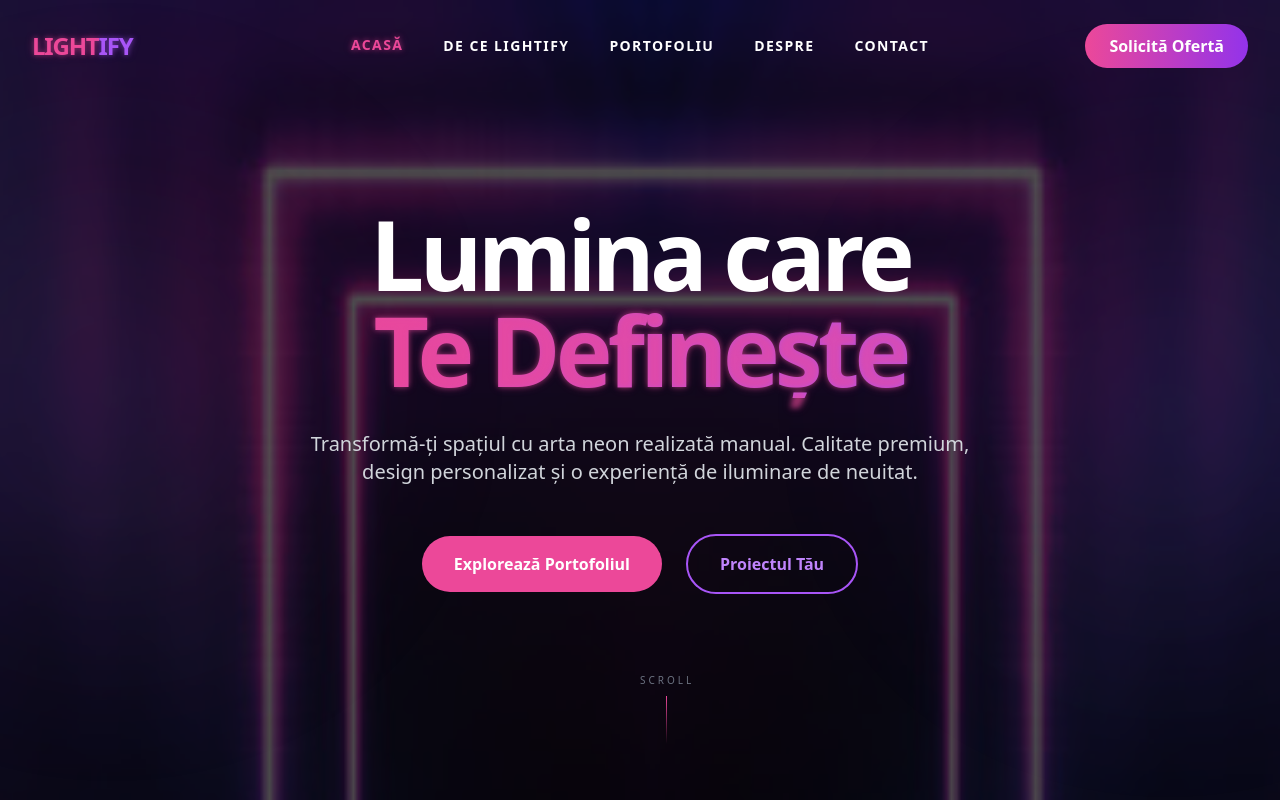
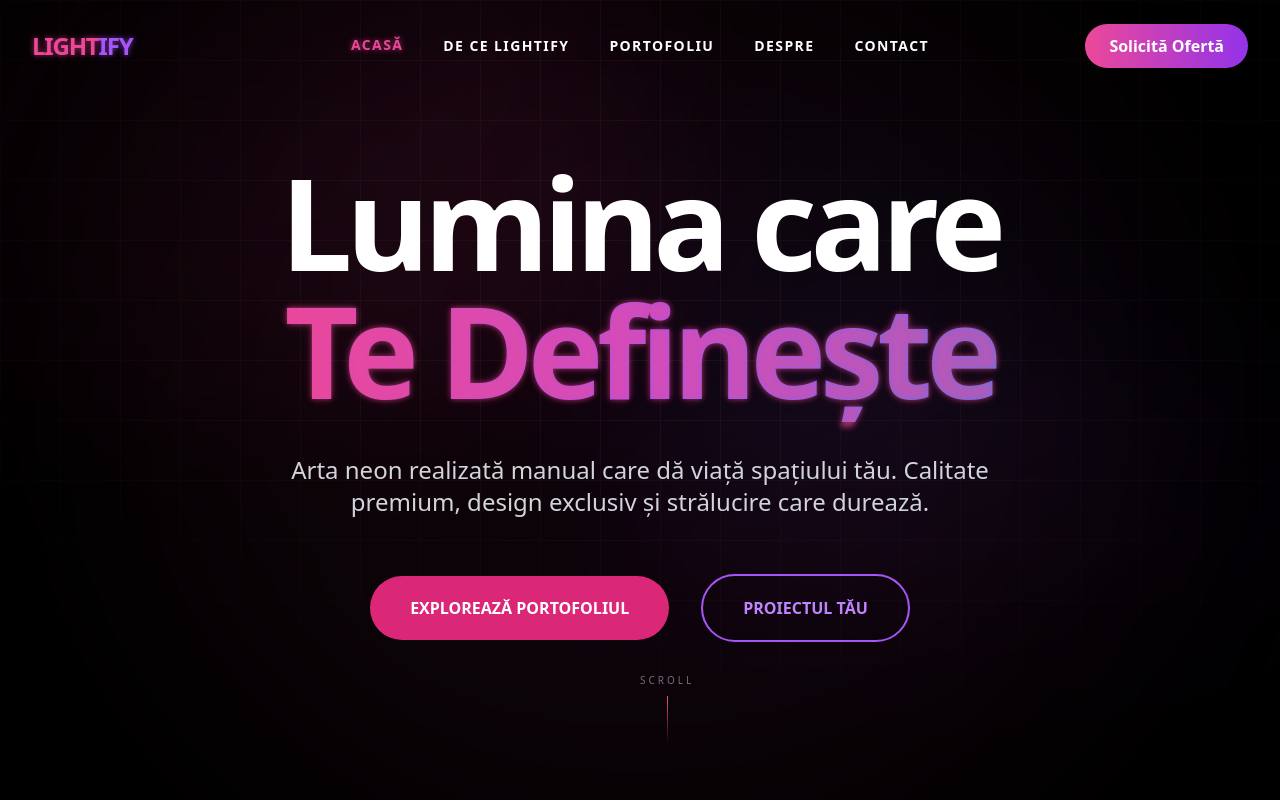
Before and after one commit to TeodorTech/lightify, a Next.js app: page / in a window 1280 px wide. Shown: the top 800 px of the page. Built offline with nearby package versions, Linux system fonts and the light colour scheme.

Commit message:
Final UI polish: enhanced hero background, glass cards, and animations

```diff
--- a/src/pages/index.tsx
+++ b/src/pages/index.tsx
@@ -35,42 +35,51 @@ export default function Home() {
     >
       {/* Hero Section */}
       <section className="relative h-screen flex items-center overflow-hidden">
-        <div className="absolute inset-0 z-0">
-          <Image
-            src="/images/home2.jpg"
-            alt="Fundal lumini neon"
-            fill
-            className="object-cover brightness-[0.3]"
-            style={{ objectPosition: "center top" }}
-            priority
+        <div className="absolute inset-0 z-0 bg-black overflow-hidden">
+          {/* Primary Glows - Increased Visibility */}
+          <div className="absolute top-[-10%] left-[-10%] w-[60%] h-[60%] bg-pink-500/30 rounded-full blur-[100px] animate-pulse" />
+          <div className="absolute bottom-[-10%] right-[-10%] w-[60%] h-[60%] bg-purple-500/30 rounded-full blur-[100px] animate-pulse delay-1000" />
+          <div className="absolute top-[20%] right-[10%] w-[40%] h-[40%] bg-blue-500/20 rounded-full blur-[120px] animate-pulse delay-500" />
+
+          {/* Subtle Grid Overlay */}
+          <div
+            className="absolute inset-0 opacity-[0.05]"
+            style={{
+              backgroundImage: `linear-gradient(#fff 1px, transparent 1px), linear-gradient(90deg, #fff 1px, transparent 1px)`,
+              backgroundSize: '60px 60px'
+            }}
           />
-          {/* Ambient Glows */}
-          <div className="absolute top-1/4 -left-20 w-96 h-96 bg-pink-500/20 rounded-full blur-[120px] animate-pulse" />
-          <div className="absolute bottom-1/4 -right-20 w-96 h-96 bg-purple-500/20 rounded-full blur-[120px] animate-pulse delay-700" />
+
+          {/* Radial Gradient for Focus */}
+          <div className="absolute inset-0 bg-gradient-to-b from-transparent via-black/20 to-black" />
+          <div className="absolute inset-0 bg-[radial-gradient(circle_at_center,transparent_0%,rgba(0,0,0,0.8)_100%)]" />
         </div>
 
-        <div className="relative max-w-7xl mx-auto py-24 px-4 sm:py-32 sm:px-6 lg:px-8 text-center">
-          <h1 className="text-5xl font-extrabold tracking-tighter text-white sm:text-6xl lg:text-8xl">
+        <div className="relative z-10 max-w-7xl mx-auto py-24 px-4 sm:py-32 sm:px-6 lg:px-8 text-center">
+          <div className="absolute top-1/2 left-1/2 -translate-x-1/2 -translate-y-1/2 w-[120%] h-[120%] bg-pink-500/5 rounded-full blur-[120px] -z-10" />
+
+          <h1 className="text-6xl font-extrabold tracking-tighter text-white sm:text-7xl lg:text-9xl animate-in fade-in slide-in-from-top-4 duration-1000">
             Lumina care{" "}
-            <span className="block text-transparent bg-clip-text bg-gradient-to-r from-pink-500 to-purple-500 text-glow-pink">
+            <span className="block text-transparent bg-clip-text bg-gradient-to-r from-pink-500 via-purple-500 to-blue-500 text-glow-pink pb-2">
               Te Definește
             </span>
           </h1>
-          <p className="mt-8 max-w-lg mx-auto text-lg sm:text-xl text-gray-300 sm:max-w-2xl leading-relaxed">
-            Transformă-ți spațiul cu arta neon realizată manual. Calitate premium, design personalizat și o experiență de iluminare de neuitat.
+          <p className="mt-8 max-w-lg mx-auto text-lg sm:text-2xl text-gray-300 sm:max-w-3xl leading-relaxed animate-in fade-in slide-in-from-bottom-4 duration-1000 delay-200">
+            Arta neon realizată manual care dă viață spațiului tău. Calitate premium, design exclusiv și strălucire care durează.
           </p>
-          <div className="mt-12 flex flex-col sm:flex-row items-center justify-center gap-6">
+          <div className="mt-14 flex flex-col sm:flex-row items-center justify-center gap-8 animate-in fade-in zoom-in duration-1000 delay-500">
             <Link
               href="/portfolio"
-              className="w-full sm:w-auto px-8 py-4 bg-pink-500 text-white font-bold rounded-full hover:bg-pink-400 transition-all hover:shadow-neon-pink transform hover:-translate-y-1"
+              className="group relative px-10 py-5 bg-pink-600 text-white font-black rounded-full transition-all duration-300 hover:bg-pink-500 hover:shadow-[0_0_30px_rgba(236,72,153,0.6)] transform hover:-translate-y-1 active:scale-95 overflow-hidden"
             >
-              Explorează Portofoliul
+              <span className="relative z-10">EXPLOREAZĂ PORTOFOLIUL</span>
+              <div className="absolute inset-0 bg-gradient-to-r from-transparent via-white/20 to-transparent -translate-x-full group-hover:animate-[shimmer_1.5s_infinite]" />
             </Link>
             <Link
               href="/contact"
-              className="w-full sm:w-auto px-8 py-4 bg-transparent border-2 border-purple-500 text-purple-400 font-bold rounded-full hover:bg-purple-500/10 transition-all hover:shadow-neon-purple transform hover:-translate-y-1"
+              className="px-10 py-5 bg-transparent border-2 border-purple-500 text-purple-400 font-black rounded-full transition-all duration-300 hover:bg-purple-500/10 hover:shadow-[0_0_30px_rgba(168,85,247,0.4)] transform hover:-translate-y-1 active:scale-95"
             >
-              Proiectul Tău
+              PROIECTUL TĂU
             </Link>
           </div>
         </div>
@@ -82,9 +91,10 @@ export default function Home() {
         </div>
       </section>
 
-      {/* Featured Work Section */}
-      <section className="bg-black py-24 sm:py-32 relative">
-        <div className="mx-auto max-w-7xl px-6 lg:px-8">
+      <section className="bg-black py-24 sm:py-32 relative overflow-hidden">
+        <div className="absolute top-0 right-0 w-[500px] h-[500px] bg-purple-500/5 rounded-full blur-[120px]" />
+
+        <div className="mx-auto max-w-7xl px-6 lg:px-8 relative z-10">
           <div className="flex flex-col md:flex-row md:items-end justify-between gap-6 mb-16">
             <div className="max-w-2xl">
               <h2 className="text-base font-bold tracking-widest text-pink-500 uppercase">
--- a/src/styles/globals.css
+++ b/src/styles/globals.css
@@ -26,7 +26,11 @@
   }
 
   .glass-card {
-    @apply bg-gray-900/40 backdrop-blur-md border border-white/10;
+    @apply bg-zinc-900/60 backdrop-blur-xl border border-white/10 shadow-2xl;
+  }
+
+  .border-glow-pink {
+    @apply border-pink-500/50 shadow-[0_0_15px_rgba(236, 72, 153, 0.3)];
   }
 }
 
@@ -139,4 +143,10 @@ body {
   .animate-pulse {
     animation: pulse 4s cubic-bezier(0.4, 0, 0.6, 1) infinite;
   }
+
+  @keyframes shimmer {
+    100% {
+      transform: translateX(100%);
+    }
+  }
 }
```
